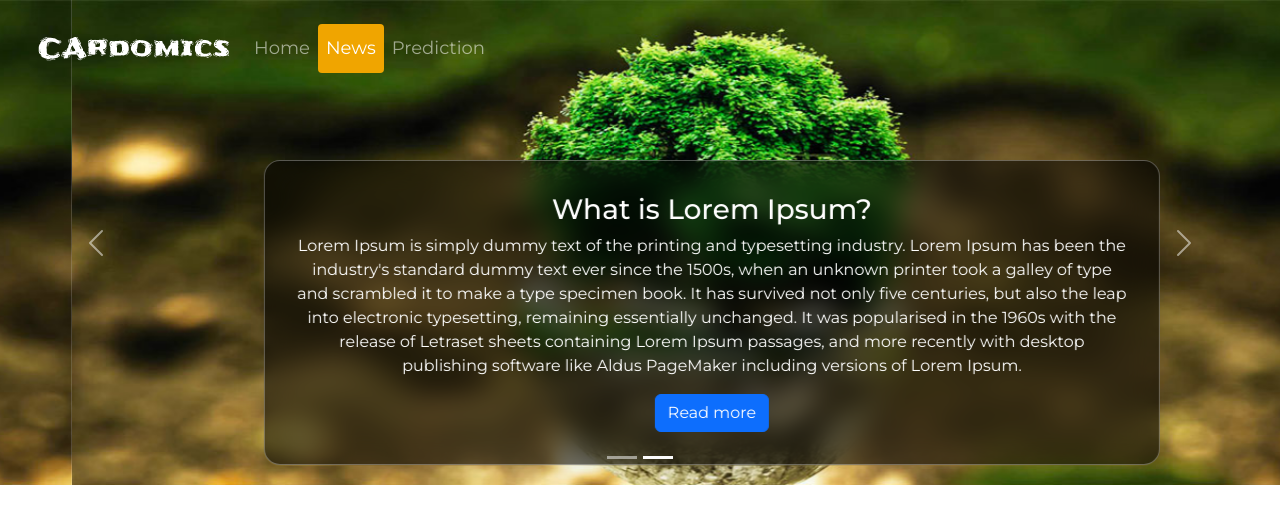
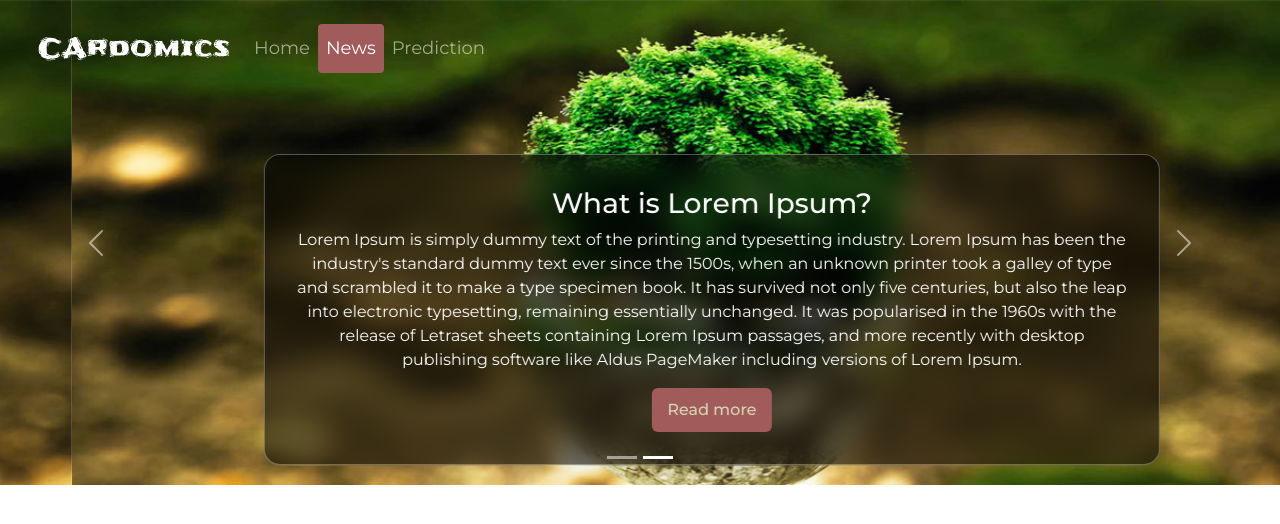
Before and after one commit to minhtan7/cardomics, a React (Create React App) app: page /news in a window 1280 px wide. Shown: the top 524 px of the page. Built offline with nearby package versions, Linux system fonts and the light colour scheme; the HTML template or start-up script is replaced by a standard one.

Commit message:
fix show news

```diff
--- a/src/App.css
+++ b/src/App.css
@@ -1,6 +1,6 @@
 :root{
-  --primary: #1B1A17;
-  --secondary: #F0A500
+  --primary: #809A6F;
+  --secondary: #A25B5B
 }
 
 .bg-primary-cus{
@@ -19,3 +19,19 @@ body{
   color: black;
   font-family: 'Montserrat', sans-serif;
 }
+.btn-primary{
+  background-color:#A25B5B ;
+  color: #D5D8B5;
+  font-weight: 500;
+  border: none;
+  padding: 10px 15px;
+}
+
+.btn-primary:hover{
+  background-color: #CC9C75;
+}
+.btn-primary:focus{
+  background-color:#A25B5B ;
+  color: #D5D8B5;
+  box-shadow: none;
+}
--- a/src/components/Hero/index.js
+++ b/src/components/Hero/index.js
@@ -7,7 +7,7 @@ const Hero = () => {
         <div className='position-relative vw-100 vh-100' >
             <video className='video-bg' autoPlay muted loop id="myVideo">
                 {/* <source src="https://pixiefreak-theme.pxsquad.com/hero-video.mp4" type="video/mp4" /> */}
-                <source src="https://res.cloudinary.com/tanvo/video/upload/v1670529090/fireLow_zwc0sv.mp4" type="video/mp4" />
+                <source src="https://res.cloudinary.com/tanvo/video/upload/v1670710997/Forest_jhlgzd.mp4" type="video/mp4" />
 
                 Your browser does not support the video tag.
             </video>
--- a/src/components/SearchCard/style.css
+++ b/src/components/SearchCard/style.css
@@ -62,7 +62,7 @@
   display: flex
 }
 .search-btn{
-    color : #4097FF;
+    color : var(--secondary);
     float : right;
     width : 35px;
     height : 35px;
--- a/src/pages/NewsPage/index.js
+++ b/src/pages/NewsPage/index.js
@@ -15,14 +15,6 @@ export const NewsPage = () => {
     const [showModal, setShowModal] = useState(false)
     const [modalData, setModalData] = useState(null)
 
-    // useEffect(() => {
-    //     const getData = async () => {
-    //         const data = await apiService.get("/set_data/LEGENDARY%20DUELISTS:%20DUELS%20FROM%20THE%20DEEP")
-    //         console.log(data)
-    //         setData(data.data.cards)
-    //     }
-    //     getData()
-    // }, [])
     const handleClose = () => setShowModal(false);
     const handleShow = (card) => {
         setShowModal(true)
@@ -54,11 +46,9 @@ export const NewsPage = () => {
     const handleDeck = async () => {
         try {
             const data = await apiService.get("/set_data/LEGENDARY%20DUELISTS:%20DUELS%20FROM%20THE%20DEEP")
-            console.log(data.data.cards)
             const cards = data.data.cards.map((card) => {
                 return { ...card, imageUrl: `https://static-7.studiobebop.net/ygo_data/card_images/${slugify(card.name)}.jpg` }
             })
-            console.log(cards)
             setData(cards)
             setShowDeck(!showDeck)
             setShowEssay(false)
@@ -69,7 +59,7 @@ export const NewsPage = () => {
     }
     const hanndleEssay = () => {
         setShowEssay(!showEssay)
-        setShowDeck(true)
+        setShowDeck(false)
     }
 
     return (
@@ -84,7 +74,7 @@ export const NewsPage = () => {
                     <Carousel.Caption className="caption-bg">
                         <h3>What is Lorem Ipsum?</h3>
                         <p>Lorem Ipsum is simply dummy text of the printing and typesetting industry. Lorem Ipsum has been the industry's standard dummy text ever since the 1500s, when an unknown printer took a galley of type and scrambled it to make a type specimen book. It has survived not only five centuries, but also the leap into electronic typesetting, remaining essentially unchanged. It was popularised in the 1960s with the release of Letraset sheets containing Lorem Ipsum passages, and more recently with desktop publishing software like Aldus PageMaker including versions of Lorem Ipsum.</p>
-                        <Button className='' onClick={hanndleEssay}>Read more</Button>
+                        <Button className='btn-primary' onClick={hanndleEssay}>Read more</Button>
                     </Carousel.Caption>
                 </Carousel.Item>
                 <Carousel.Item>
```
Also changed, not shown: 1 other file (tests, documents, lock files or other folders).
